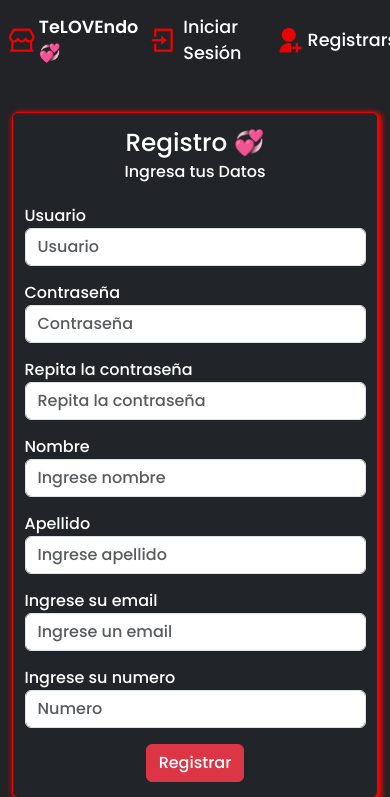
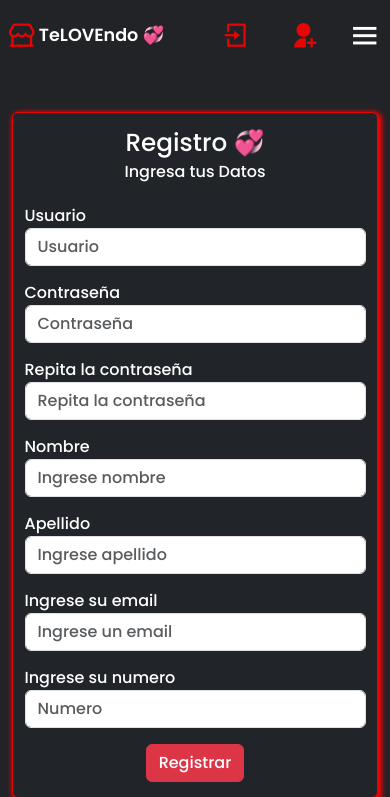
Before and after one commit to BorisSMorales/grupal_m7, a Django app: page /registro/ in a window 390 px wide. Shown: the top 797 px of the page. Run offline with Django 4.2, Linux system fonts and the light colour scheme; some libraries are stand-ins or nearby versions.

Commit message:
update too bonito

```diff
--- a/grupal/principal/static/css/styles.css
+++ b/grupal/principal/static/css/styles.css
@@ -207,13 +207,16 @@ footer {
         top: 100%;
         right: -100%;
         width: 270px;
-        height: 23vh;
+        height: fit-content;
         background: var(--main-color);
         display: flex;
         flex-direction: column;
         justify-content: flex-start;
         border-radius: 10px;
         transition: all .50s ease;
+    }
+    .main a{
+        font-size: 0;
     }
     .nav-bar a{
         display: block;
```
